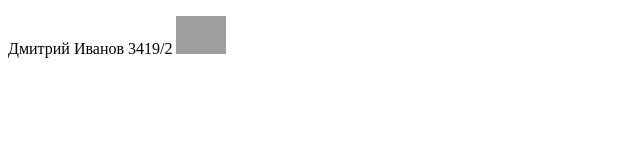
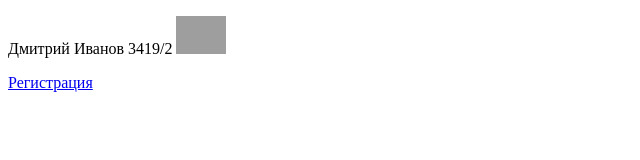
Before and after one commit to Inlucky/Inlucky.github.io, a plain HTML site: page index.html in a window 1280 px wide. Shown: the whole page, without its empty margins (0-640 px from the left). Drawn offline with Linux system fonts and the light colour scheme; grey boxes are pictures that could not be loaded.

Commit message:
Add files via upload

```diff
--- a/index.html
+++ b/index.html
@@ -10,5 +10,6 @@
         Дмитрий Иванов 3419/2
         <img src="https://sun9-64.userapi.com/impg/U1J2pMXW80slJ8JYzmyLz07E8EBdksaR7pXZTg/U6eqzBP9QiI.jpg?size=1032x1280&quality=95&sign=1303995601047070390c97425a3f7379&type=album" width="50">
     </p>
+    <a href="register.html">Регистрация</a>
 </body>
 </html>
```
